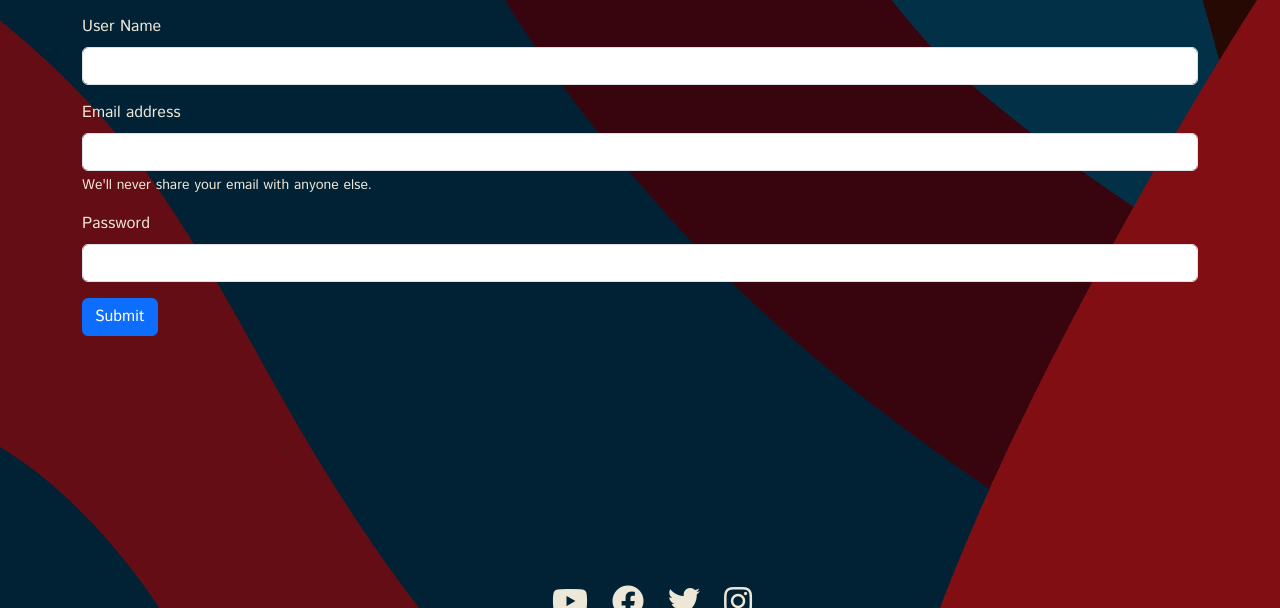
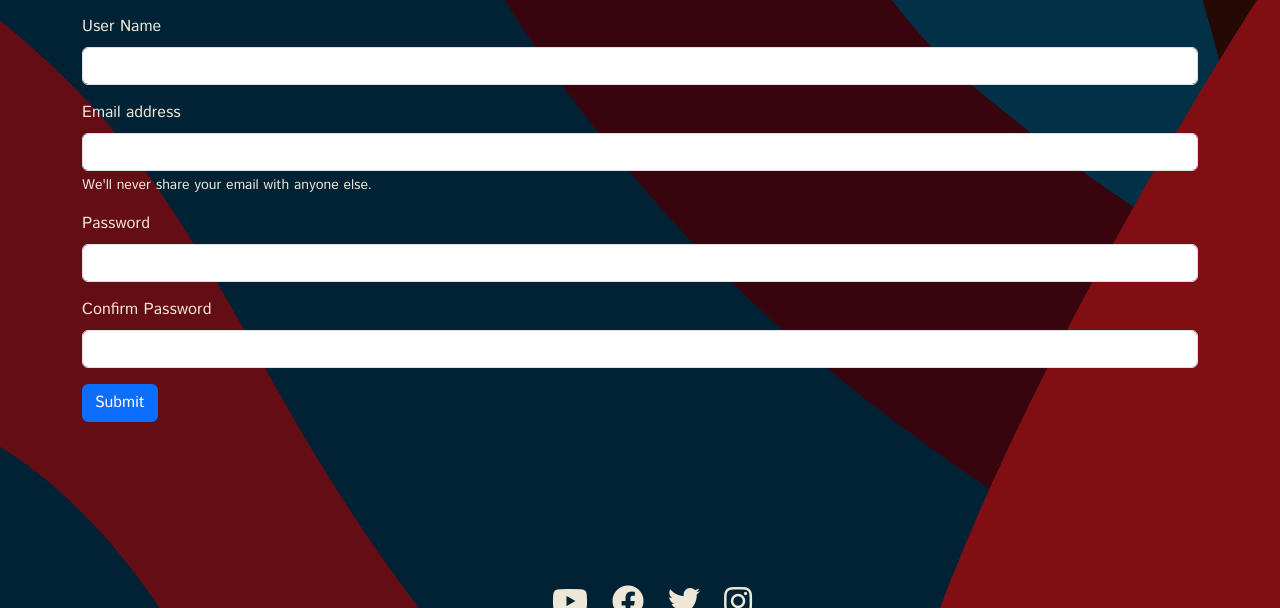
Before and after one commit to LukeThornton92/Milestone-Project-3-DATEVAULT, a Flask app: page /add_partner in a window 1280 px wide. Shown: the part 180-788 px from the top of the page. Run offline with Flask 3, Linux system fonts and the light colour scheme; some web fonts are replaced.

Commit message:
fix: password confirmation in partner signup

```diff
--- a/datevault/routes.py
+++ b/datevault/routes.py
@@ -126,9 +126,14 @@ def add_partner():
         partner_user_name = request.form.get("partner_user_name").strip()
         partner_password = request.form.get("partner_SignupPassword").strip()
         partner_email = request.form.get("partner_email").lower()
+        confirm_password = request.form.get("confirm_partner_SignupPassword").lower
 
         if not partner_user_name or not partner_password or not partner_email:
             flash("Please fill out all partner details.", "warning")
+            return redirect(url_for("add_partner"))
+
+        if partner_password != confirm_password:
+            flash("Passwords didn't match! Please try again.", "warning")
             return redirect(url_for("add_partner"))
 
         # existing_partner = Login.query.filter_by(email=partner_email).first()
--- a/datevault/templates/add_partner.html
+++ b/datevault/templates/add_partner.html
@@ -36,6 +36,19 @@
       name="partner_SignupPassword"
     />
   </div>
+  <div class="mb-3">
+    <label for="confirm_partner_SignupPassword" class="form-label"
+      >Confirm Password</label
+    >
+    <input
+      type="password"
+      class="form-control"
+      id="confirm_partner_SignupPassword"
+      required
+      maxlength="250"
+      name="confirm_partner_SignupPassword"
+    />
+  </div>
   <button type="submit" class="btn btn-primary">Submit</button>
 </form>
 {% endblock %}
```
Also changed, not shown: README.md.
